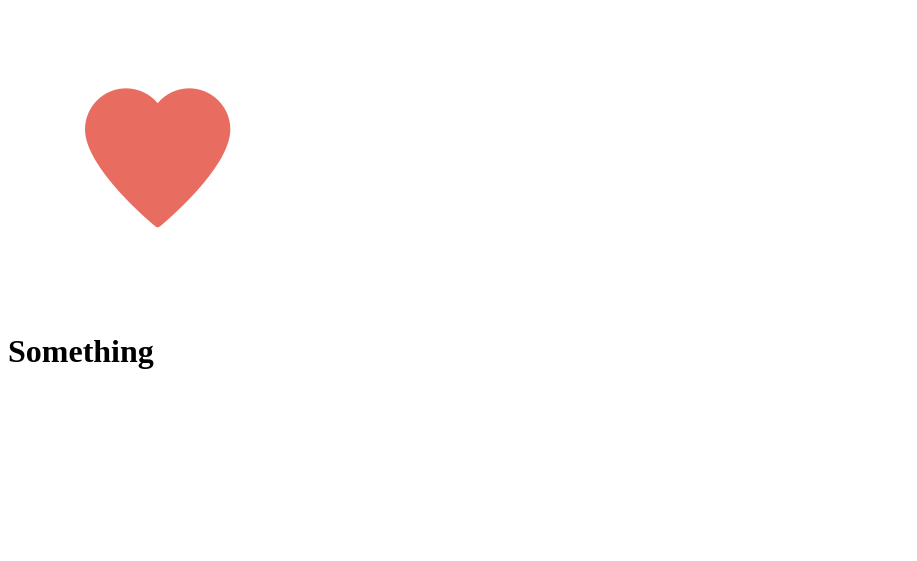
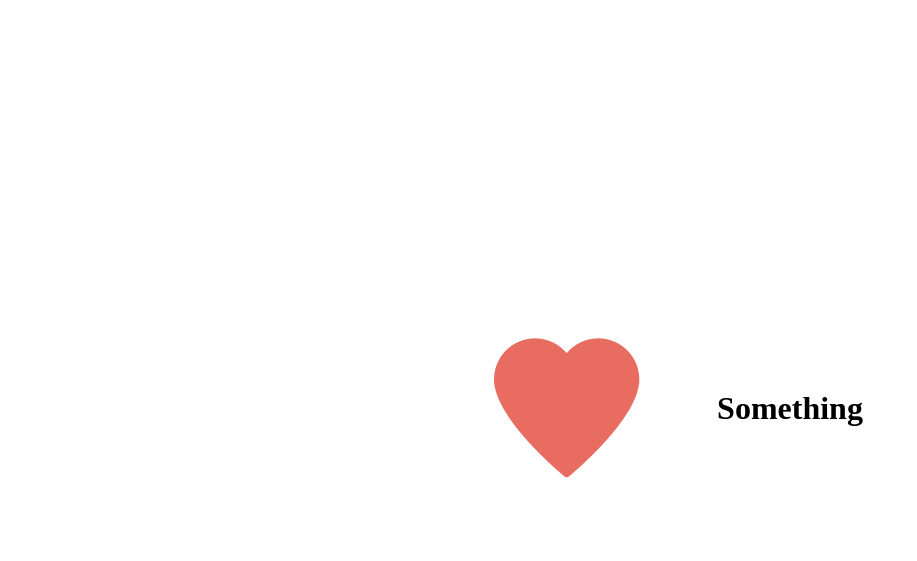
Before and after one commit to blackgee/git-101, a plain HTML site: page index.html in a window 1280 px wide. Shown: the whole page, without its empty margins (0-917 px from the left). Drawn offline with Linux system fonts and the light colour scheme.

Commit message:
add style

```diff
--- a/index.html
+++ b/index.html
@@ -5,12 +5,15 @@
     <meta charset="UTF-8">
     <meta http-equiv="X-UA-Compatible" content="IE=edge">
     <meta name="viewport" content="width=device-width, initial-scale=1.0">
+    <link rel="stylesheet" href="style.css">
     <title>Document</title>
 </head>
 
 <body>
-    <img src="heart.png" alt="">
-    <h1>Something </h1>
+    <div id="container">
+        <img src="heart.png" alt="">
+        <h1>Something </h1>
+    </div>
 
 </body>
 
--- /dev/null
+++ b/style.css
@@ -0,0 +1,11 @@
+body {
+    mangin: 0;
+    font-family: : Arial, Helvetica, sans-serif;
+}
+
+#container {
+    display: flex;
+    align-items: center;
+    justify-content: center;
+    height: 100vh;
+}
```
